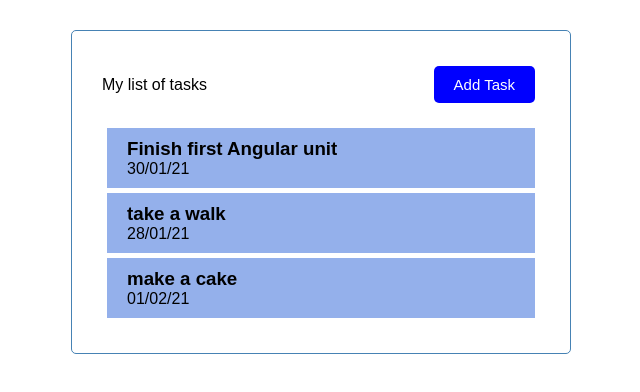
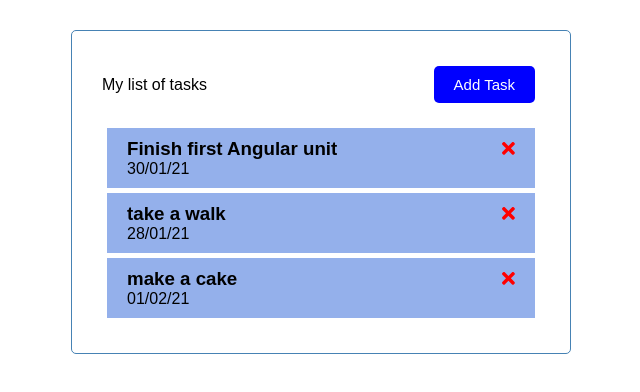
Before and after one commit to florencianionquepan/task-list, an Angular app in the folder task-list/: page / in a window 1280 px wide. Shown: the top 392 px of the page, without its empty margins (319-959 px from the left). Built offline with nearby package versions, Linux system fonts and the light colour scheme.

Commit message:
Se agregan iconos

```diff
--- a/task-list/package.json
+++ b/task-list/package.json
@@ -18,6 +18,11 @@
     "@angular/platform-browser": "~13.1.0",
     "@angular/platform-browser-dynamic": "~13.1.0",
     "@angular/router": "~13.1.0",
+    "@fortawesome/angular-fontawesome": "^0.10.1",
+    "@fortawesome/fontawesome-svg-core": "~1.2.36",
+    "@fortawesome/free-brands-svg-icons": "^5.15.4",
+    "@fortawesome/free-regular-svg-icons": "^5.15.4",
+    "@fortawesome/free-solid-svg-icons": "^5.15.4",
     "rxjs": "~7.4.0",
     "tslib": "^2.3.0",
     "zone.js": "~0.11.4"
--- a/task-list/src/app/app.module.ts
+++ b/task-list/src/app/app.module.ts
@@ -6,6 +6,7 @@
 import { ButtonComponent } from './components/button/button.component';
 import { TasksComponent } from './components/tasks/tasks.component';
 import { TasksItemComponent } from './components/tasks-item/tasks-item.component';
+import { FontAwesomeModule } from '@fortawesome/angular-fontawesome';
 
 @NgModule({
   declarations: [
@@ -16,7 +17,8 @@
     TasksItemComponent,
   ],
   imports: [
-    BrowserModule
+    BrowserModule,
+    FontAwesomeModule
   ],
   providers: [],
   bootstrap: [AppComponent]
--- a/task-list/src/app/components/tasks-item/tasks-item.component.html
+++ b/task-list/src/app/components/tasks-item/tasks-item.component.html
@@ -1,4 +1,12 @@
 <div class='task'>
-    <h3>{{task.text}}</h3>
-    <p>{{task.day}}</p>
+    <h3>
+        {{task.text}}
+        <fa-icon
+            [icon]="faTimes"
+            [ngStyle]="{'color':'red'}"
+        ></fa-icon>
+    </h3>
+    <p>
+        {{task.day}}
+    </p>
 </div>
--- a/task-list/src/app/components/tasks-item/tasks-item.component.ts
+++ b/task-list/src/app/components/tasks-item/tasks-item.component.ts
@@ -1,6 +1,7 @@
 import { Component, OnInit, Input } from '@angular/core';
 import {Task} from '../../task'
 import {TASKS} from '../../mock-tasks'
+import { faTimes } from '@fortawesome/free-solid-svg-icons'
 
 @Component({
   selector: 'app-tasks-item',
@@ -9,6 +10,7 @@
 })
 export class TasksItemComponent implements OnInit {
   @Input() task: Task = TASKS[0]
+  faTimes = faTimes;
   constructor() { }
 
   ngOnInit(): void {
--- a/task-list/src/app/components/tasks/tasks.component.ts
+++ b/task-list/src/app/components/tasks/tasks.component.ts
@@ -1,6 +1,7 @@
 import { Component, OnInit} from '@angular/core';
 import { Task } from '../../task';
 import {TASKS} from '../../mock-tasks';
+
 
 @Component({
   selector: 'app-tasks',
@@ -9,6 +10,7 @@
 })
 export class TasksComponent implements OnInit {
   tasks: Task[] = TASKS
+
   constructor() { }
 
   ngOnInit(): void {
```
Also changed, not shown: 1 other file (tests, documents, lock files or other folders).
